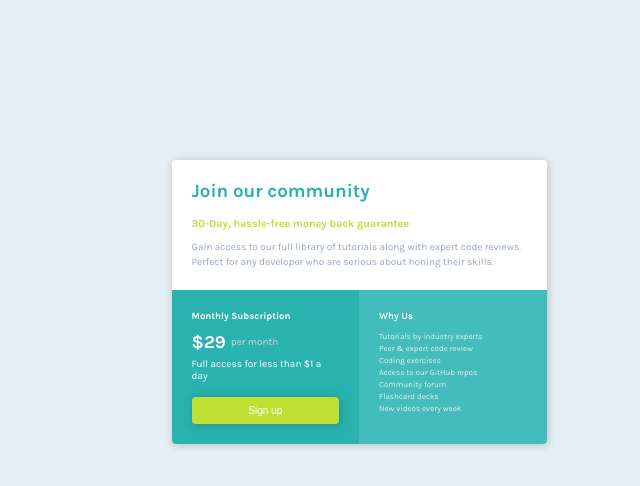
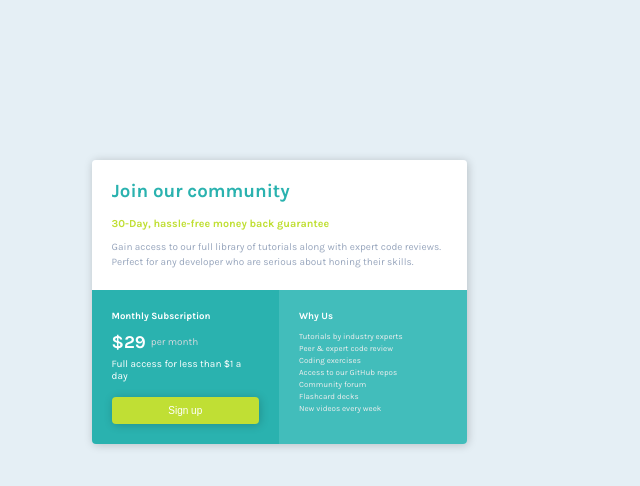
Before and after one commit to gert92/codingmentor, a plain HTML site: page single-price-grid/index.html in a window 1280 px wide. Shown: the whole page, without its empty margins (361-1001 px from the left). Drawn offline with Linux system fonts and the light colour scheme.

Commit message:
Update style.css

```diff
--- a/single-price-grid/style.css
+++ b/single-price-grid/style.css
@@ -10,7 +10,7 @@ body {
 }
 
 .container {
-    width: 1440px;
+    max-width: 1440px;
     height: 100vh;
     margin: 0 auto;
     background-color: hsl(204, 43%, 93%);
@@ -19,7 +19,8 @@ body {
 .price {
     display: grid;
     /* background-color: red; */
-    max-width: 375px;
+    width: 375px;
+    max-width: 100%;
     margin: 20vh auto;
     grid-template-columns: repeat(2, 1fr);
     grid-template-rows: repeat(2, auto);
```
